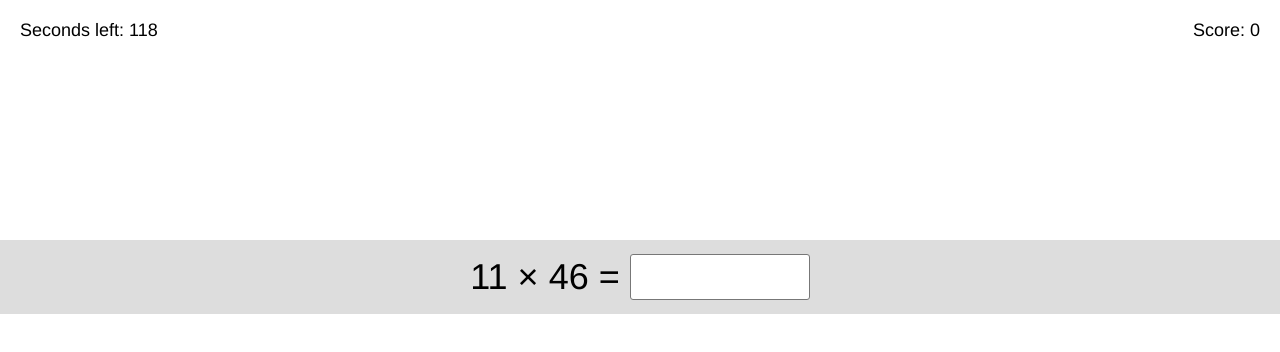
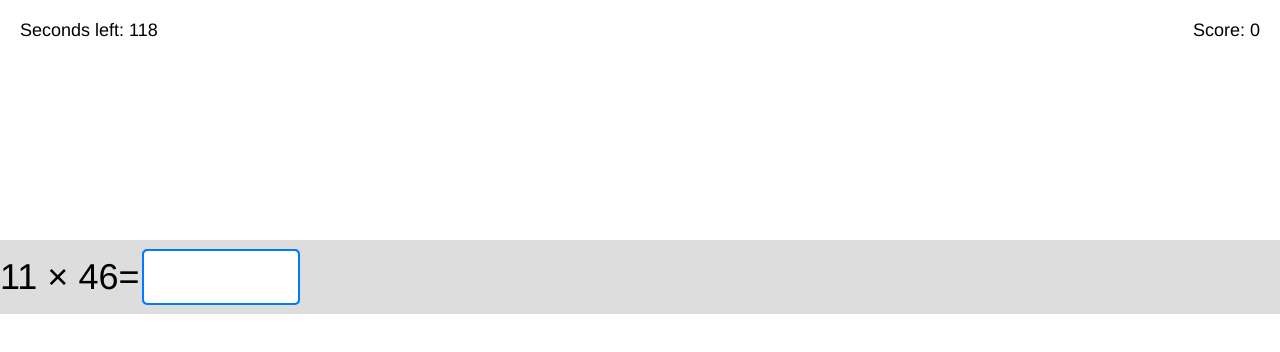
Before and after one commit to austxu/zetamac-clone, a plain HTML site: page index.html in a window 1280 px wide. Both pictures are taken after a click on the button "Start". Drawn offline with Linux system fonts and the light colour scheme.

Commit message:
Fix answer input box styling

```diff
--- a/index.html
+++ b/index.html
@@ -255,11 +255,7 @@
         }
 
         .game-strip #game-content-area {
-            display: flex;
-            align-items: center;
-            justify-content: center;
-            gap: 10px;
-            /* spacing between text and input */
+            display: inline-block;
         }
 
         .game-strip .question-text,
@@ -267,18 +263,32 @@
             font-size: 36px;
             color: var(--text-color);
             white-space: nowrap;
+            vertical-align: middle;
         }
 
         #answer-input {
             font-size: 36px;
             font-family: inherit;
-            width: 180px;
+            width: 156px;
             border: 1px solid var(--input-border);
-            outline: none;
+            border-radius: 4px;
             background-color: var(--input-bg);
             color: var(--text-color);
             text-align: left;
-            padding: 0 10px;
+            padding: 4px 8px;
+            vertical-align: middle;
+            margin-left: 4px;
+        }
+
+        #answer-input:focus {
+            outline: 2px solid #007bff;
+            outline-offset: -1px;
+            border-color: #007bff;
+        }
+
+        body.dark-mode #answer-input:focus {
+            outline-color: #4dabf7;
+            border-color: #4dabf7;
         }
 
         /* Results inside the strip */
@@ -415,7 +425,7 @@
 
             <div class="game-strip" id="game-strip">
                 <!-- Game mode: question = input -->
-                <div id="game-content-area" style="display:flex; align-items:center; gap:10px;">
+                <div id="game-content-area">
                     <span class="question-text" id="question-text"></span>
                     <span class="equals-sign">=</span>
                     <input type="number" id="answer-input" autocomplete="off">
```
